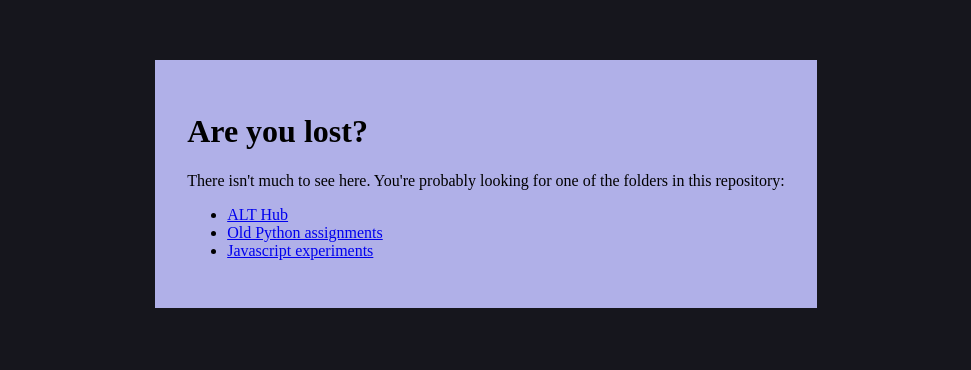
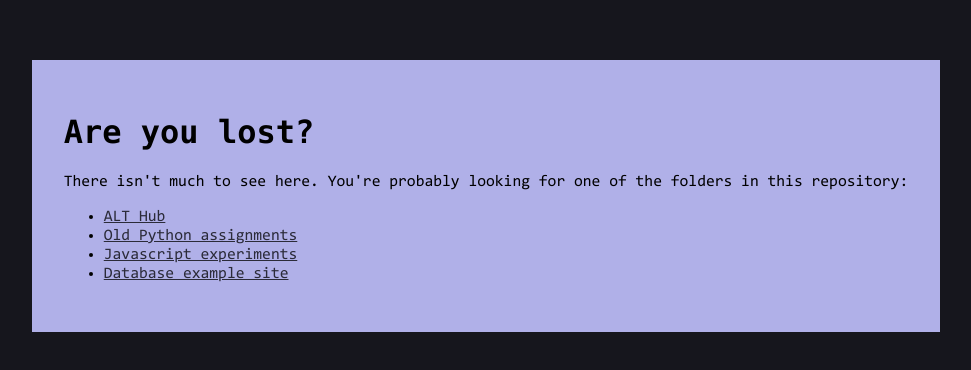
Before and after one commit to altaltolympus/CS-Assignments, a plain HTML site: page index.html in a window 1280 px wide. Shown: the part 132-502 px from the top of the page, without its empty margins (154-1125 px from the left). Drawn offline with Linux system fonts and the light colour scheme.

Commit message:
miskelaneos

```diff
--- a/6th year python/databases/fiery rage/style.css
+++ b/6th year python/databases/fiery rage/style.css
@@ -1,5 +1,10 @@
+@font-face {
+    font-family: Consolas;
+    src: url(../../../consolas.ttf)
+}
+
 * {
-    font-family: "consolas", monospace;
+    font-family: "Consolas", monospace;
 }
 html,
 body {
@@ -19,4 +24,5 @@ body {
     justify-content: center;
     align-items: center;
     font-weight: bold;
+    background-color: #558
 }
--- a/index.html
+++ b/index.html
@@ -8,12 +8,13 @@
 </head>
 <body>
     <div class="main">
-        <h1>Are you lost?</h1>
+        <h1 style="font-weight:bold">Are you lost?</h1>
         <p>There isn't much to see here. You're probably looking for one of the folders in this repository:</p>
         <ul>
             <li><a href="ALT/index.html">ALT Hub</a></li>
             <li><a href="https://github.com/altaltolympus/CS-Assignments/tree/main/python and related">Old Python assignments</a></li>
             <li><a href="js learning/index.html">Javascript experiments</a></li>
+            <li><a href="6th year python/databases/fiery rage/index.html">Database example site</a></li>
         </ul>
     </div>
 </body>
--- a/js learning/style.css
+++ b/js learning/style.css
@@ -1,3 +1,8 @@
+@font-face {
+    font-family: Consolas;
+    src: url(../consolas.ttf)
+}
+
 input,
 button {
     font-size: 1.5vmin;
--- a/style.css
+++ b/style.css
@@ -7,12 +7,17 @@ body {
     margin: 0;
     padding: 0;
     background-color: #16161d;
-    display: grid;
-    place-items: center;
+    display: flex;
+    align-items: center;
+    justify-content: center;
 }
 .main {
     margin-top: 15%;
     background-color: #b0b0e8;
     padding: 4vmin;
-    font-family: "", serif
+    font-family: "Consolas", monospace;
 }
+
+a {
+    color: #2b2b39;
+}
```
Also changed, not shown: 6th year python/databases/fiery rage/index.html (+1 -1 lines).
